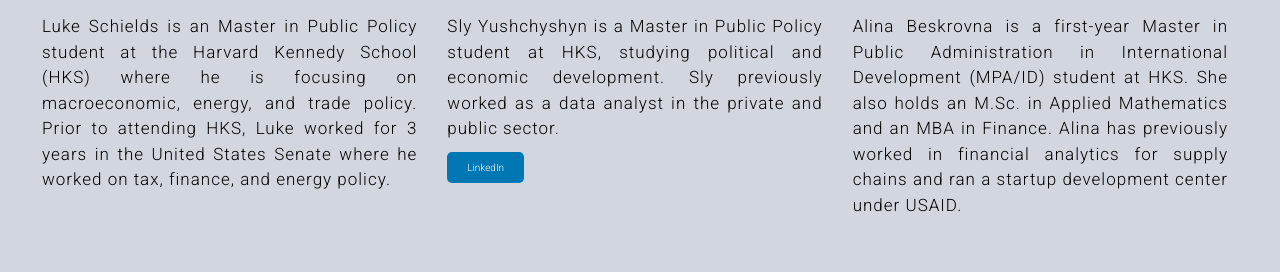
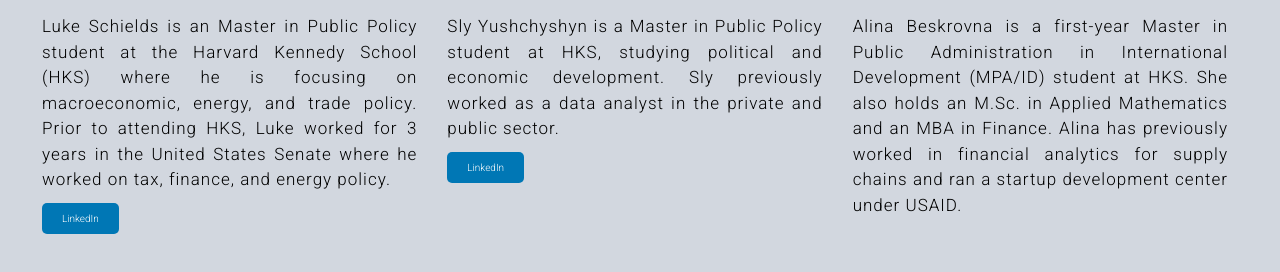
Before and after one commit to code4policy/2024-b3-Ukraine-media, a plain HTML site: page our-team/index.html in a window 1280 px wide. Shown: the part 492-764 px from the top of the page. Drawn offline with Linux system fonts and the light colour scheme.

Commit message:
added linkedin button to Luke's bio

```diff
--- a/our-team/index.html
+++ b/our-team/index.html
@@ -22,6 +22,7 @@
             <div class="text-container">
                 <h2>Luke Schields</h2>
                 <p>Luke Schields is an Master in Public Policy student at the Harvard Kennedy School (HKS) where he is focusing on macroeconomic, energy, and trade policy. Prior to attending HKS, Luke worked for 3 years in the United States Senate where he worked on tax, finance, and energy policy.</p>
+                <a href=https://www.linkedin.com/in/luke-schields-03a32865/ target="_black" class="linkedin-button">LinkedIn</a>
             </div>
         </div>
     </div>
```
